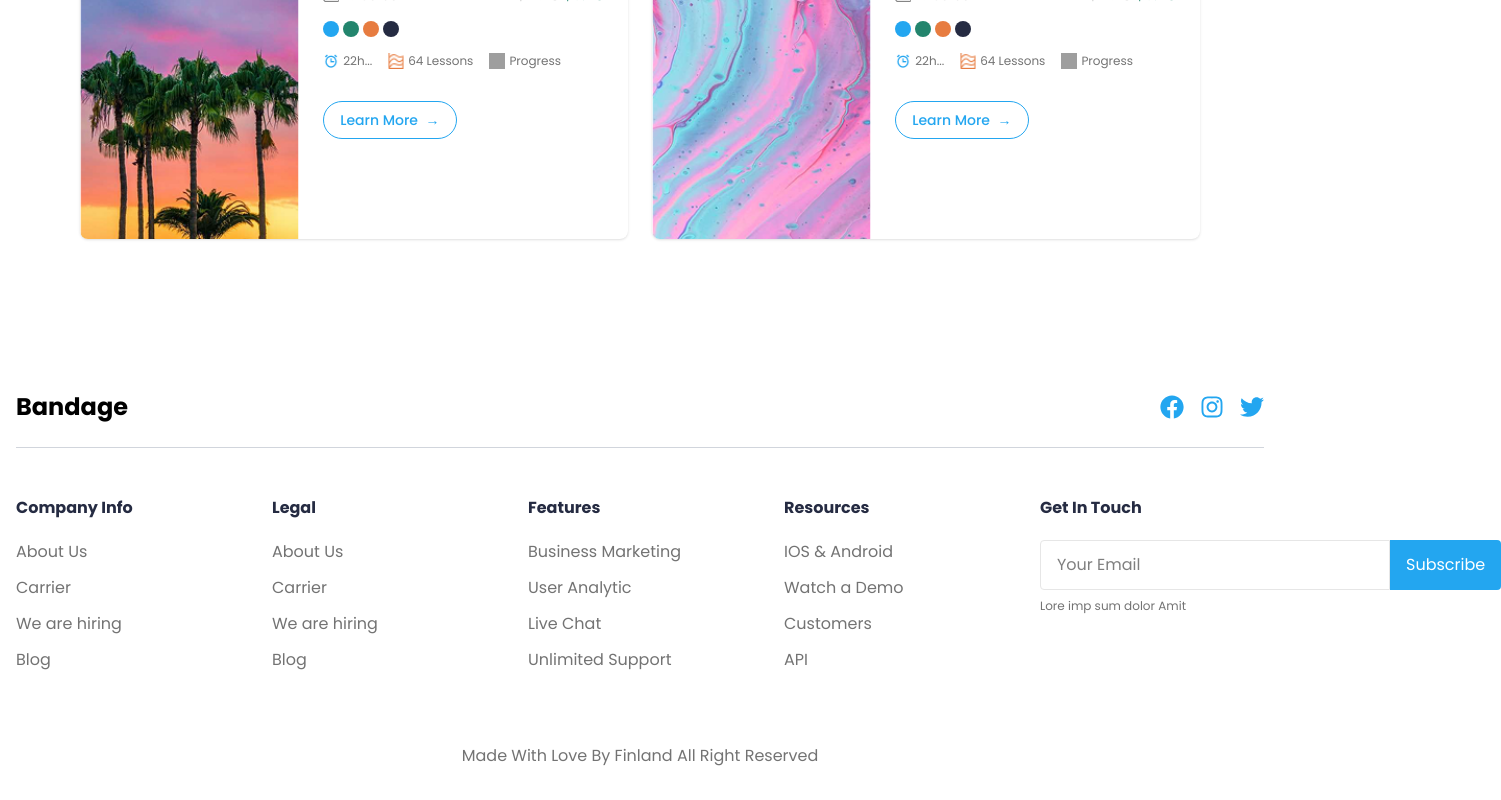
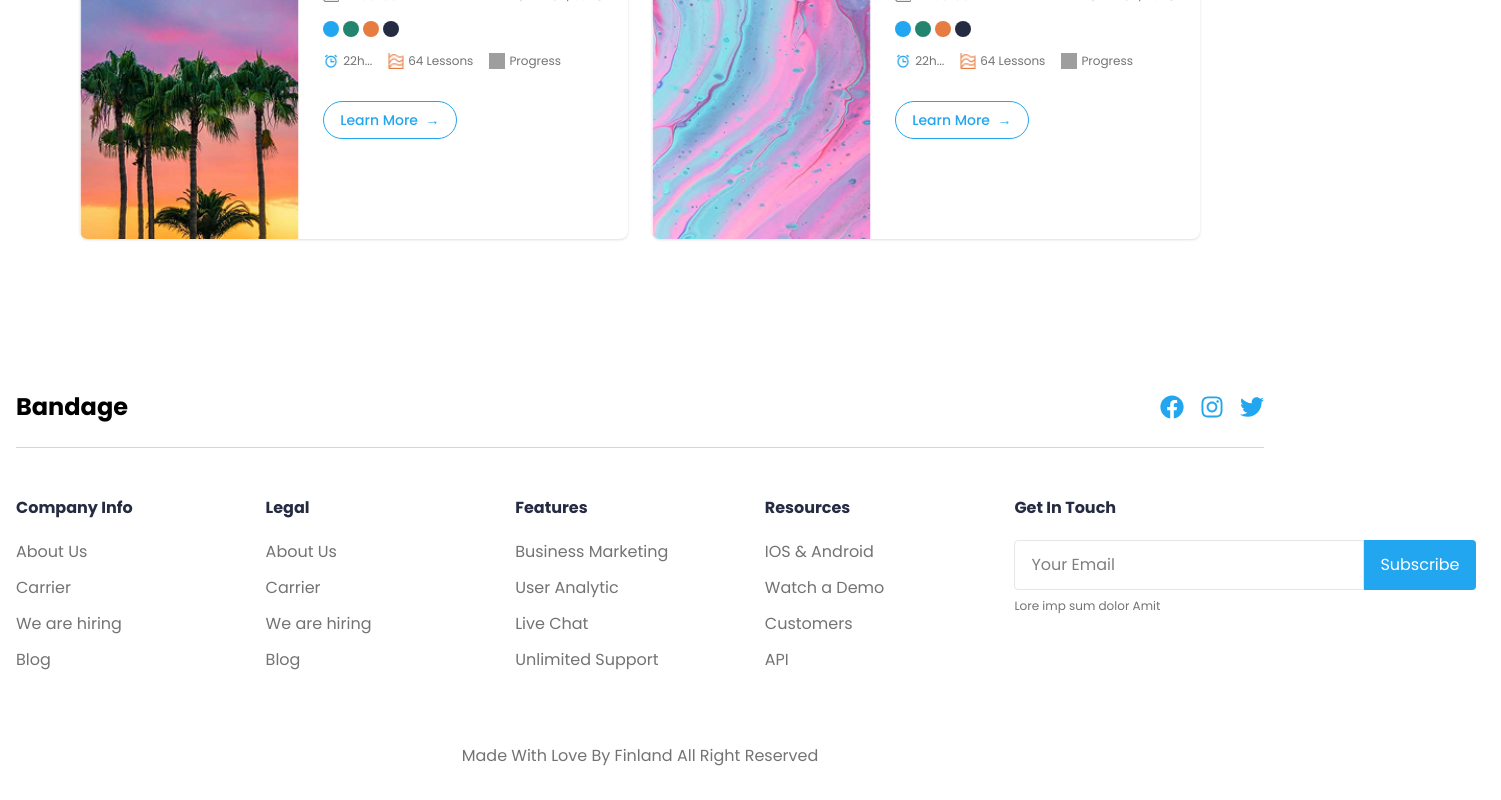
Before and after one commit to mstfdn/My-E-Commerce, a React (Vite) app: page / in a window 1280 px wide. Shown: the part 4344-5144 px from the top of the page, 1501 px wide, since content can reach past the window. Built offline with nearby package versions, Linux system fonts and the light colour scheme; grey boxes are pictures that could not be loaded.

Commit message:
Change the grid gap from `gap-8` to `gap-0` to improve alignment and spacing consistency in the Footer layout

```diff
--- a/src/layout/Footer.jsx
+++ b/src/layout/Footer.jsx
@@ -23,7 +23,7 @@
         </div>
 
         {/* Footer Links */}
-        <div className="grid grid-cols-1 md:grid-cols-5 gap-8 mb-12">
+        <div className="grid grid-cols-1 md:grid-cols-5 gap-0 mb-12">
           {/* Company Info */}
           <div className="md:col-span-1">
             <h3 className="text-base font-bold text-[#252B42] mb-5">Company Info</h3>
```
